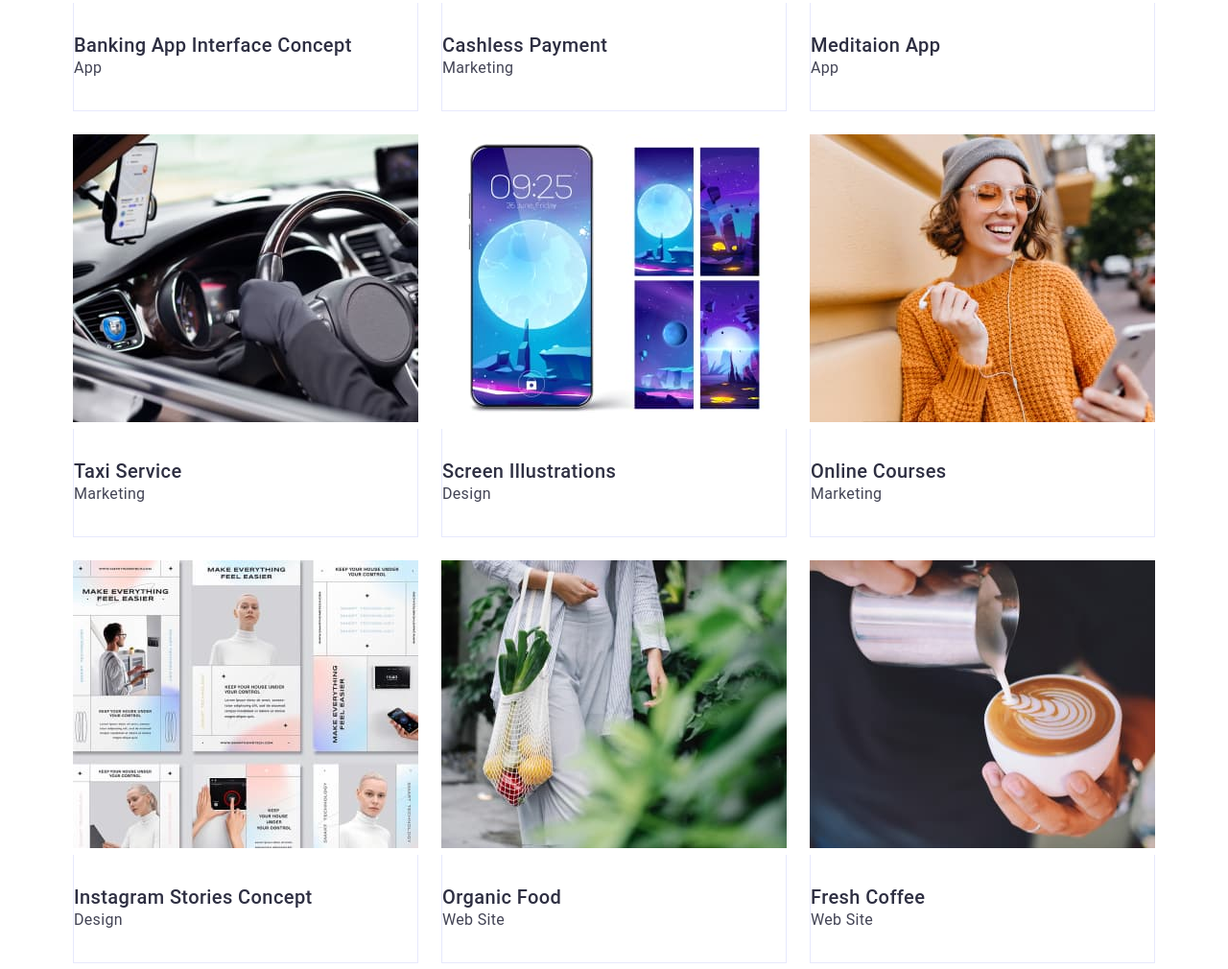
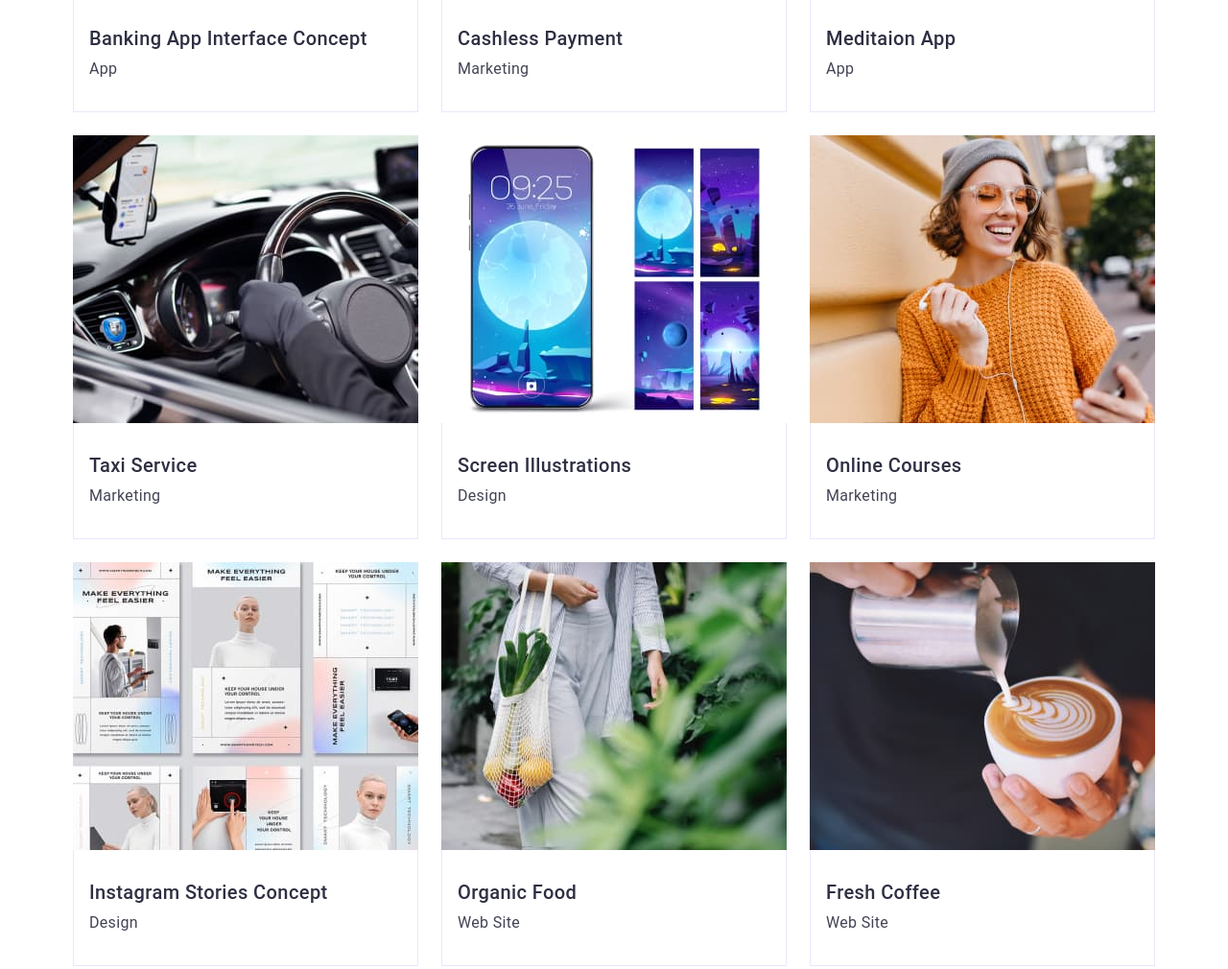
Before and after one commit to bachurskii/goit-markup-hw-03, a plain HTML site: page portfolio.html in a window 1280 px wide. Shown: the part 595-1605 px from the top of the page at 96% size. Drawn offline with nearby package versions, Linux system fonts and the light colour scheme.

Commit message:
new update
update my failes

```diff
--- a/css/styles.css
+++ b/css/styles.css
@@ -108,7 +108,7 @@ span.studiolog {
 }
 .section-hero {
   padding-top: 188px;
-  padding-bottom: 292px;
+  padding-bottom: 188px;
 }
 .button {
   background-color: var(--color3);
@@ -126,6 +126,7 @@ span.studiolog {
   padding-left: 32px;
   padding-right: 32px;
   justify-content: center;
+  border: none;
 }
 
 .button:hover {
@@ -157,8 +158,10 @@ span.studiolog {
   gap: 24px;
 }
 .our-action {
-  padding-top: 72px;
   padding-bottom: 120px;
+}
+.title-action {
+  padding-bottom: 72px;
 }
 .our-team {
   padding-top: 72px;
@@ -175,7 +178,7 @@ span.studiolog {
 }
 .teams {
   padding: top 16px;
-  padding-bottom: 8px;
+  margin-bottom: 8px;
   text-align: center;
 }
 .teams-indent {
@@ -202,6 +205,7 @@ span.studiolog {
   line-height: 1.2;
   letter-spacing: 0.02em;
   font-size: 20px;
+  margin-bottom: 8px;
 }
 .indent {
   line-height: 1.5;
@@ -217,6 +221,7 @@ span.studiolog {
   color: var(--color6);
   line-height: 1.5;
   letter-spacing: 0.02em;
+  margin-top: 16px;
 }
 
 .footerlogo {
@@ -281,7 +286,17 @@ span.type {
 .second-card-content {
   padding-top: 32px;
   padding-bottom: 32px;
+  padding-left: 16px;
+
   background-color: #ffffff;
   border: 1px solid #e7e9fc;
   border-top: none;
 }
+.title-port {
+  margin-bottom: 8px;
+}
+.img-portfolio {
+  display: block;
+  max-width: 100%;
+  height: auto;
+}
--- a/portfolio.html
+++ b/portfolio.html
@@ -72,13 +72,16 @@
             <li class="cards-teams">
               <a class="links" href="">
                 <img
+                  class="img-portfolio"
                   src="img/row1(1).jpg"
                   alt="page dispaly"
                   width="360"
                   height="300"
                 />
                 <div class="second-card-content">
-                  <h3 class="minor">Banking App Interface Concept</h3>
+                  <h3 class="title-port minor">
+                    Banking App Interface Concept
+                  </h3>
                   <p class="indent">App</p>
                 </div>
               </a>
@@ -86,13 +89,14 @@
             <li class="cards-teams">
               <a class="links" href="">
                 <img
+                  class="img-portfolio"
                   src="img/row2(1).jpg"
                   alt="scaner phone"
                   width="360"
                   height="300"
                 />
                 <div class="second-card-content">
-                  <h3 class="minor">Cashless Payment</h3>
+                  <h3 class="title-port minor">Cashless Payment</h3>
                   <p class="indent">Marketing</p>
                 </div>
               </a>
@@ -100,13 +104,14 @@
             <li class="cards-teams">
               <a class="links" href="">
                 <img
+                  class="img-portfolio"
                   src="img/row3(1).jpg"
                   alt="mackboo and phone"
                   width="360"
                   height="300"
                 />
                 <div class="second-card-content">
-                  <h3 class="minor">Meditaion App</h3>
+                  <h3 class="title-port minor">Meditaion App</h3>
                   <p class="indent">App</p>
                 </div>
               </a>
@@ -114,9 +119,15 @@
             <!--Row-->
             <li>
               <a class="links" href="">
-                <img src="img/row1(2).jpg" alt="car" width="360" height="300" />
+                <img
+                  class="img-portfolio"
+                  src="img/row1(2).jpg"
+                  alt="car"
+                  width="360"
+                  height="300"
+                />
                 <div class="second-card-content">
-                  <h3 class="minor">Taxi Service</h3>
+                  <h3 class="title-port minor">Taxi Service</h3>
                   <p class="indent">Marketing</p>
                 </div>
               </a>
@@ -124,13 +135,14 @@
             <li>
               <a class="links" href="">
                 <img
+                  class="img-portfolio"
                   src="img/row2(2).jpg"
                   alt="display at phone"
                   width="360"
                   height="300"
                 />
                 <div class="second-card-content">
-                  <h3 class="minor">Screen Illustrations</h3>
+                  <h3 class="title-port minor">Screen Illustrations</h3>
                   <p class="indent">Design</p>
                 </div>
               </a>
@@ -138,13 +150,14 @@
             <li>
               <a class="links" href="">
                 <img
+                  class="img-portfolio"
                   src="img/row3(2).jpg"
                   alt="woman smile"
                   width="360"
                   height="300"
                 />
                 <div class="second-card-content">
-                  <h3 class="minor">Online Courses</h3>
+                  <h3 class="title-port minor">Online Courses</h3>
                   <p class="indent">Marketing</p>
                 </div>
               </a>
@@ -153,13 +166,14 @@
             <li>
               <a class="links" href="">
                 <img
+                  class="img-portfolio"
                   src="img/row1(3).jpg"
                   alt="instagram stories"
                   width="360"
                   height="300"
                 />
                 <div class="second-card-content">
-                  <h3 class="minor">Instagram Stories Concept</h3>
+                  <h3 class="title-port minor">Instagram Stories Concept</h3>
                   <p class="indent">Design</p>
                 </div>
               </a>
@@ -167,13 +181,14 @@
             <li>
               <a class="links" href="">
                 <img
+                  class="img-portfolio"
                   src="img/row2(3).jpg"
                   alt="fruit sack"
                   width="360"
                   height="300"
                 />
                 <div class="second-card-content">
-                  <h3 class="minor">Organic Food</h3>
+                  <h3 class="title-port minor">Organic Food</h3>
                   <p class="indent">Web Site</p>
                 </div>
               </a>
@@ -181,13 +196,14 @@
             <li>
               <a class="links" href="">
                 <img
+                  class="img-portfolio"
                   src="img/row3(3).jpg"
                   alt="mug with coffee"
                   width="360"
                   height="300"
                 />
                 <div class="second-card-content">
-                  <h3 class="minor">Fresh Coffee</h3>
+                  <h3 class="title-port minor">Fresh Coffee</h3>
                   <p class="indent">Web Site</p>
                 </div>
               </a>
```
Also changed, not shown: index.html (+1 -1 lines).
